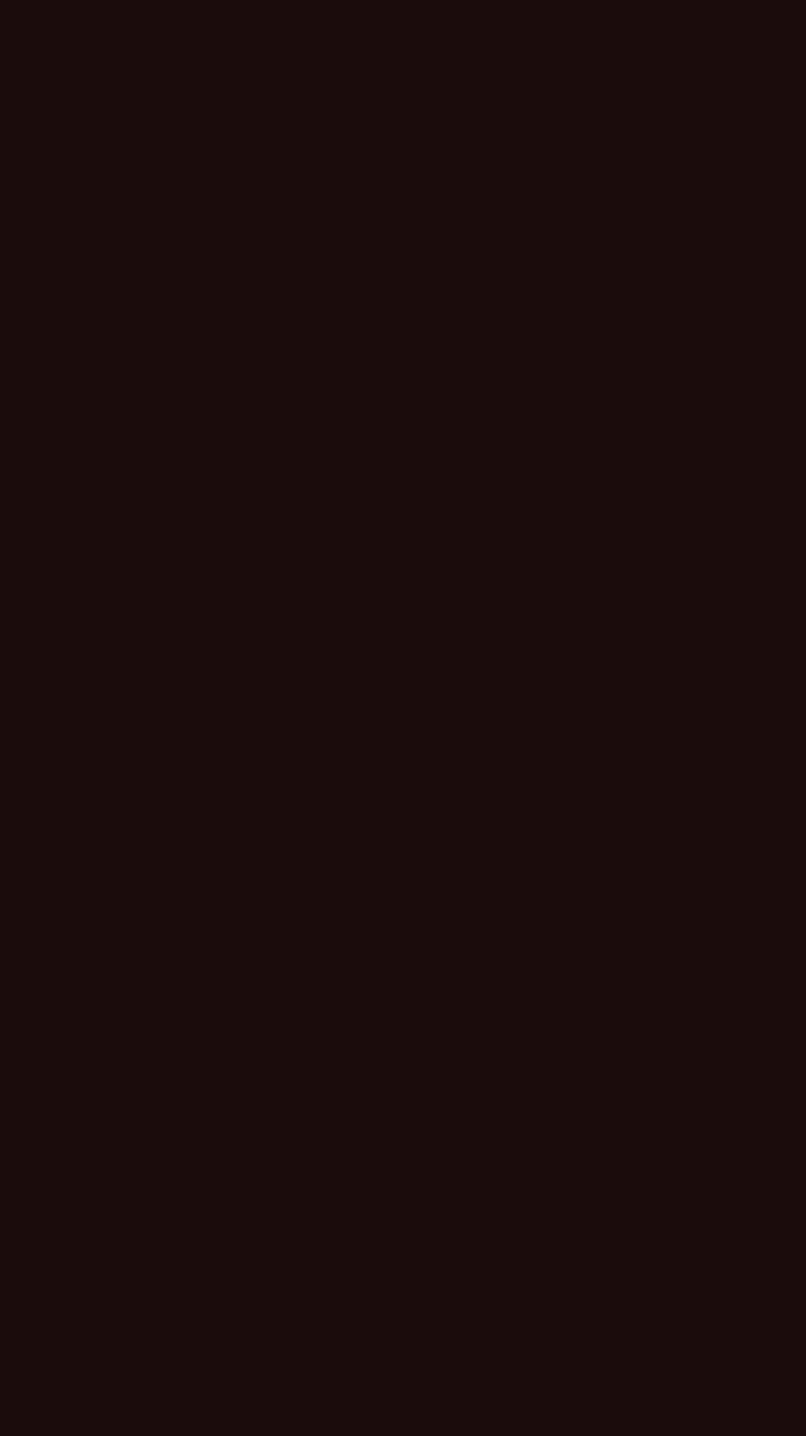
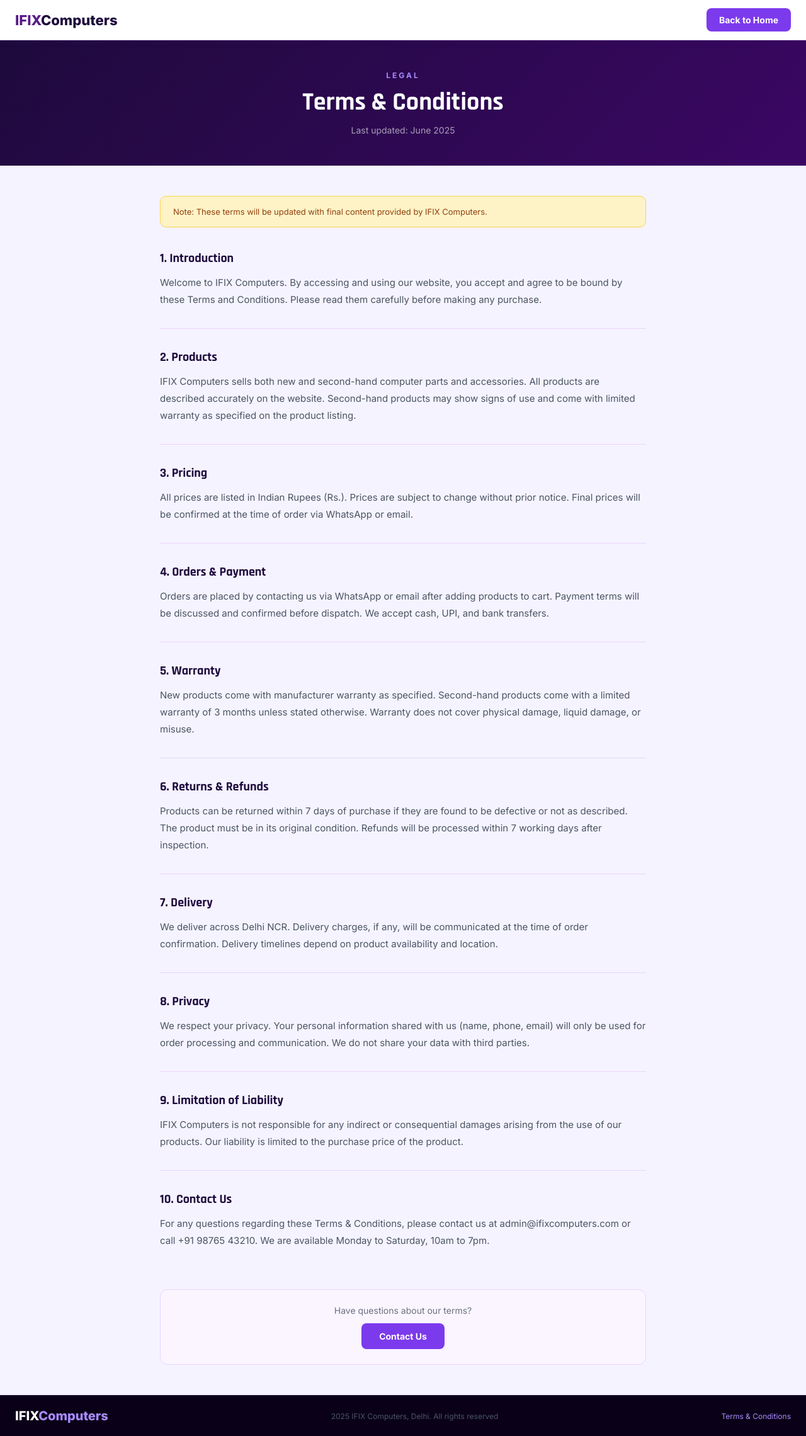
Before and after one commit to jhanandini/ifix-computers, a React (Vite) app: page /terms in a window 1280 px wide. Before the commit this address had no page. Shown: the whole page at 63% size. Before the commit the page ends 800 px from the top, so only its background shows below. Built offline with nearby package versions, Linux system fonts and the light colour scheme.

Commit message:
terms page and delhi fix

```diff
--- a/src/App.jsx
+++ b/src/App.jsx
@@ -2,6 +2,7 @@
 import Home from './pages/Home'
 import Products from './pages/Products'
 import Cart from './pages/Cart'
+import Terms from './pages/Terms'
 import AdminLogin from './admin/AdminLogin'
 import Dashboard from './admin/Dashboard'
 import ProductHistory from './admin/ProductHistory'
@@ -20,6 +21,7 @@
         <Route path="/" element={<Home />} />
         <Route path="/products" element={<Products />} />
         <Route path="/cart" element={<Cart />} />
+        <Route path="/terms" element={<Terms />} />
         <Route path="/admin" element={<AdminLogin />} />
         <Route path="/admin/dashboard" element={<ProtectedRoute><Dashboard /></ProtectedRoute>} />
         <Route path="/admin/history" element={<ProtectedRoute><ProductHistory /></ProtectedRoute>} />
--- a/src/pages/Home.jsx
+++ b/src/pages/Home.jsx
@@ -160,7 +160,7 @@
           {/* Left */}
           <div style={{ flex: 1, maxWidth: '580px' }}>
             <div style={{ display: 'inline-block', background: 'rgba(167,139,250,0.12)', border: '1px solid rgba(167,139,250,0.3)', color: '#c4b5fd', fontSize: '11px', padding: '5px 14px', borderRadius: '4px', letterSpacing: '2px', textTransform: 'uppercase', marginBottom: '20px', fontWeight: '600' }}>
-              Delhi's No.1 Computer Store
+              Delhi's Computer Store
             </div>
             <h1 className="hero-h1" style={{ fontSize: '54px', fontWeight: '800', color: '#fff', lineHeight: '1.1', marginBottom: '8px', letterSpacing: '-1px' }}>
               Premium Parts.
@@ -388,6 +388,7 @@
             IFIX<span style={{ color: '#a78bfa' }}>Computers</span>
           </div>
           <div style={{ fontSize: '12px', color: '#4b5563' }}>2025 IFIX Computers, Delhi. All rights reserved</div>
+          <Link to="/terms"><div style={{ fontSize: '12px', color: '#a78bfa', cursor: 'pointer' }}>Terms & Conditions</div></Link>
           <Link to="/admin"><div style={{ fontSize: '12px', color: '#0a0118', cursor: 'pointer' }}>Admin</div></Link>
         </div>
       </div>
--- /dev/null
+++ b/src/pages/Terms.jsx
@@ -0,0 +1,105 @@
+import { Link } from 'react-router-dom'
+
+export default function Terms() {
+  return (
+    <div style={{ minHeight: '100vh', background: '#f5f3ff', fontFamily: "'Inter', sans-serif" }}>
+      <style>{`@import url('https://fonts.googleapis.com/css2?family=Inter:wght@400;500;600;700;800&display=swap');`}</style>
+
+      {/* Navbar */}
+      <nav style={{ background: '#fff', borderBottom: '1px solid #e9d5ff', padding: '0 24px', display: 'flex', alignItems: 'center', justifyContent: 'space-between', height: '64px', boxShadow: '0 2px 12px rgba(88,28,135,0.08)', position: 'sticky', top: 0, zIndex: 100 }}>
+        <Link to="/">
+          <div style={{ fontSize: '22px', fontWeight: '800', color: '#581c87' }}>
+            IFIX<span style={{ color: '#1e0a3c' }}>Computers</span>
+          </div>
+        </Link>
+        <Link to="/">
+          <button style={{ background: '#7c3aed', color: '#fff', border: 'none', borderRadius: '8px', padding: '10px 20px', fontWeight: '700', fontSize: '14px', cursor: 'pointer' }}>
+            Back to Home
+          </button>
+        </Link>
+      </nav>
+
+      {/* Header */}
+      <div style={{ background: 'linear-gradient(135deg, #1e0a3c 0%, #3b0764 100%)', padding: '48px 24px', textAlign: 'center' }}>
+        <p style={{ fontSize: '12px', color: '#a78bfa', fontWeight: '700', letterSpacing: '3px', textTransform: 'uppercase', marginBottom: '10px' }}>Legal</p>
+        <h1 style={{ fontSize: '40px', fontWeight: '800', color: '#fff', marginBottom: '10px' }}>Terms & Conditions</h1>
+        <p style={{ fontSize: '14px', color: 'rgba(255,255,255,0.6)' }}>Last updated: June 2025</p>
+      </div>
+
+      {/* Content */}
+      <div style={{ maxWidth: '820px', margin: '0 auto', padding: '48px 24px' }}>
+
+        {/* Placeholder Notice */}
+        <div style={{ background: '#fef3c7', border: '1px solid #fcd34d', borderRadius: '10px', padding: '16px 20px', marginBottom: '36px', fontSize: '13px', color: '#92400e' }}>
+          Note: These terms will be updated with final content provided by IFIX Computers.
+        </div>
+
+        {[
+          {
+            title: '1. Introduction',
+            content: 'Welcome to IFIX Computers. By accessing and using our website, you accept and agree to be bound by these Terms and Conditions. Please read them carefully before making any purchase.'
+          },
+          {
+            title: '2. Products',
+            content: 'IFIX Computers sells both new and second-hand computer parts and accessories. All products are described accurately on the website. Second-hand products may show signs of use and come with limited warranty as specified on the product listing.'
+          },
+          {
+            title: '3. Pricing',
+            content: 'All prices are listed in Indian Rupees (Rs.). Prices are subject to change without prior notice. Final prices will be confirmed at the time of order via WhatsApp or email.'
+          },
+          {
+            title: '4. Orders & Payment',
+            content: 'Orders are placed by contacting us via WhatsApp or email after adding products to cart. Payment terms will be discussed and confirmed before dispatch. We accept cash, UPI, and bank transfers.'
+          },
+          {
+            title: '5. Warranty',
+            content: 'New products come with manufacturer warranty as specified. Second-hand products come with a limited warranty of 3 months unless stated otherwise. Warranty does not cover physical damage, liquid damage, or misuse.'
+          },
+          {
+            title: '6. Returns & Refunds',
+            content: 'Products can be returned within 7 days of purchase if they are found to be defective or not as described. The product must be in its original condition. Refunds will be processed within 7 working days after inspection.'
+          },
+          {
+            title: '7. Delivery',
+            content: 'We deliver across Delhi NCR. Delivery charges, if any, will be communicated at the time of order confirmation. Delivery timelines depend on product availability and location.'
+          },
+          {
+            title: '8. Privacy',
+            content: 'We respect your privacy. Your personal information shared with us (name, phone, email) will only be used for order processing and communication. We do not share your data with third parties.'
+          },
+          {
+            title: '9. Limitation of Liability',
+            content: 'IFIX Computers is not responsible for any indirect or consequential damages arising from the use of our products. Our liability is limited to the purchase price of the product.'
+          },
+          {
+            title: '10. Contact Us',
+            content: 'For any questions regarding these Terms & Conditions, please contact us at admin@ifixcomputers.com or call +91 98765 43210. We are available Monday to Saturday, 10am to 7pm.'
+          },
+        ].map((section, i) => (
+          <div key={i} style={{ marginBottom: '32px', paddingBottom: '32px', borderBottom: i < 9 ? '1px solid #e9d5ff' : 'none' }}>
+            <h2 style={{ fontSize: '20px', fontWeight: '700', color: '#1e0a3c', marginBottom: '12px' }}>{section.title}</h2>
+            <p style={{ fontSize: '15px', color: '#4b5563', lineHeight: '1.8' }}>{section.content}</p>
+          </div>
+        ))}
+
+        <div style={{ background: '#faf5ff', border: '1.5px solid #e9d5ff', borderRadius: '12px', padding: '24px', textAlign: 'center', marginTop: '16px' }}>
+          <p style={{ fontSize: '14px', color: '#6b7280', marginBottom: '12px' }}>Have questions about our terms?</p>
+          <a href="https://wa.me/919876543210" target="_blank" rel="noreferrer">
+            <button style={{ background: '#7c3aed', color: '#fff', border: 'none', borderRadius: '8px', padding: '12px 28px', fontWeight: '700', fontSize: '14px', cursor: 'pointer' }}>
+              Contact Us
+            </button>
+          </a>
+        </div>
+      </div>
+
+      {/* Footer */}
+      <div style={{ background: '#0a0118', borderTop: '1px solid #1e0a3c', padding: '20px 24px', display: 'flex', justifyContent: 'space-between', alignItems: 'center', flexWrap: 'wrap', gap: '12px' }}>
+        <div style={{ fontSize: '20px', fontWeight: '800', color: '#fff' }}>
+          IFIX<span style={{ color: '#a78bfa' }}>Computers</span>
+        </div>
+        <div style={{ fontSize: '12px', color: '#4b5563' }}>2025 IFIX Computers, Delhi. All rights reserved</div>
+        <Link to="/terms"><div style={{ fontSize: '12px', color: '#a78bfa', cursor: 'pointer' }}>Terms & Conditions</div></Link>
+      </div>
+    </div>
+  )
+}
```
